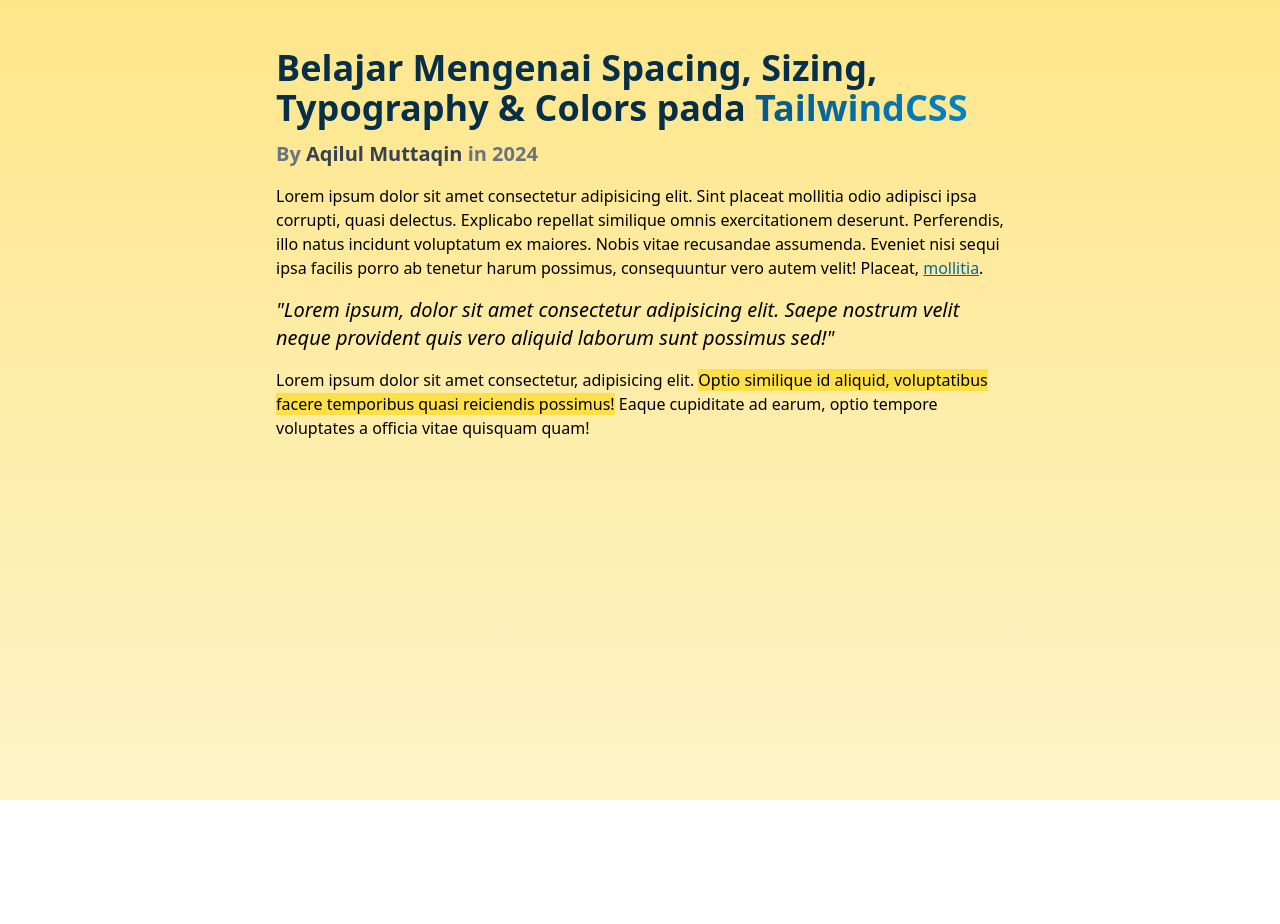
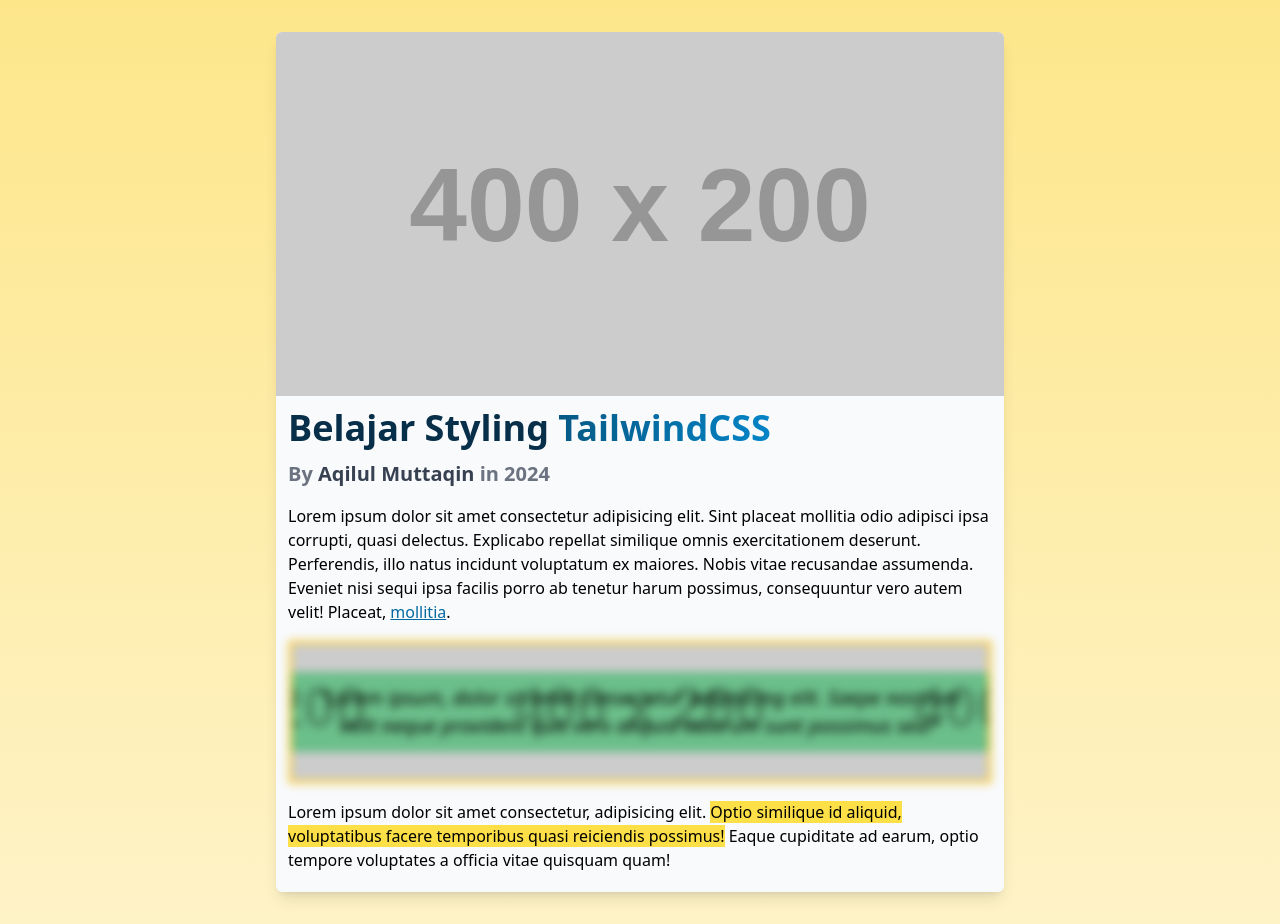
Before and after one commit to AqilulMuttaqin/belajar-tailwind, a website: page public/index.html in a window 1280 px wide. Before the commit the page ends 800 px from the top, so only its background shows below. Drawn offline with Linux system fonts and the light colour scheme; placeholder pictures from the web are drawn by us.

Commit message:
implementasi background, border, rounding, shadow, effect & filters

```diff
--- a/public/index.html
+++ b/public/index.html
@@ -7,12 +7,21 @@
     <link rel="stylesheet" href="./css/style.css">
 </head>
 <body class="min-h-screen bg-gradient-to-b from-amber-200 to-amber-100">
-    <section class="p-5 pt-12 max-w-screen-md mx-auto">
-        <h1 class="mb-3 text-4xl font-extrabold text-sky-950">Belajar Mengenai Spacing, Sizing, Typography & Colors pada <span class="bg-gradient-to-r from-sky-800 to-sky-600 bg-clip-text text-transparent">TailwindCSS</span></h1>
-        <h2 class="mb-4 text-xl font-bold text-gray-500">By <a href="#" class="text-gray-700 hover:text-gray-900 hover:underline">Aqilul Muttaqin</a> in 2024</h2>
-        <p class="mb-4">Lorem ipsum dolor sit amet consectetur adipisicing elit. Sint placeat mollitia odio adipisci ipsa corrupti, quasi delectus. Explicabo repellat similique omnis exercitationem deserunt. Perferendis, illo natus incidunt voluptatum ex maiores. Nobis vitae recusandae assumenda. Eveniet nisi sequi ipsa facilis porro ab tenetur harum possimus, consequuntur vero autem velit! Placeat, <a href="#" class="underline text-sky-700 hover:text-sky-900">mollitia</a>.</p>
-        <p class="mb-4 italic text-xl font-thin">"Lorem ipsum, dolor sit amet consectetur adipisicing elit. Saepe nostrum velit neque provident quis vero aliquid laborum sunt possimus sed!"</p>
-        <p class="mb-4">Lorem ipsum dolor sit amet consectetur, adipisicing elit. <span class="bg-yellow-300">Optio similique id aliquid, voluptatibus facere temporibus quasi reiciendis possimus!</span> Eaque cupiditate ad earum, optio tempore voluptates a officia vitae quisquam quam!</p>
+    <section class="p-5 py-8 max-w-screen-md mx-auto">
+        <div class="rounded-md shadow-lg bg-slate-50">
+            <img class="w-full rounded-t-md" src="https://via.placeholder.com/400x200" alt="Image">
+            <div class="p-3">
+                <h1 class="mb-3 text-xl sm:text-4xl font-extrabold text-sky-950">Belajar Styling <span class="bg-gradient-to-r from-sky-800 to-sky-600 bg-clip-text text-transparent">TailwindCSS</span></h1>
+                <h2 class="mb-4 text-base sm:text-xl font-bold text-gray-500">By <a href="#" class="text-gray-700 hover:text-gray-900 hover:underline">Aqilul Muttaqin</a> in 2024</h2>
+                <p class="mb-4">Lorem ipsum dolor sit amet consectetur adipisicing elit. Sint placeat mollitia odio adipisci ipsa corrupti, quasi delectus. Explicabo repellat similique omnis exercitationem deserunt. Perferendis, illo natus incidunt voluptatum ex maiores. Nobis vitae recusandae assumenda. Eveniet nisi sequi ipsa facilis porro ab tenetur harum possimus, consequuntur vero autem velit! Placeat, <a href="#" class="underline text-sky-700 hover:text-sky-900">mollitia</a>.</p>
+                <div class="mb-4 min-h-36 bg-center rounded border-4 border-amber-300 text-center flex items-center blur-sm hover:blur-none" style="background-image: url(https://via.placeholder.com/400x200);">
+                    <div class="w-full h-full rounded text-center flex items-center bg-green-300 mix-blend-multiply">
+                        <p class="italic p-3 text-xl font-thin">"Lorem ipsum, dolor sit amet consectetur adipisicing elit. Saepe nostrum velit neque provident quis vero aliquid laborum sunt possimus sed!"</p>
+                    </div>
+                </div>
+                <p class="mb-2">Lorem ipsum dolor sit amet consectetur, adipisicing elit. <span class="bg-yellow-300">Optio similique id aliquid, voluptatibus facere temporibus quasi reiciendis possimus!</span> Eaque cupiditate ad earum, optio tempore voluptates a officia vitae quisquam quam!</p>
+            </div>
+        </div>
     </section>
 </body>
 </html>
```
Also changed, not shown: public/css/style.css.
